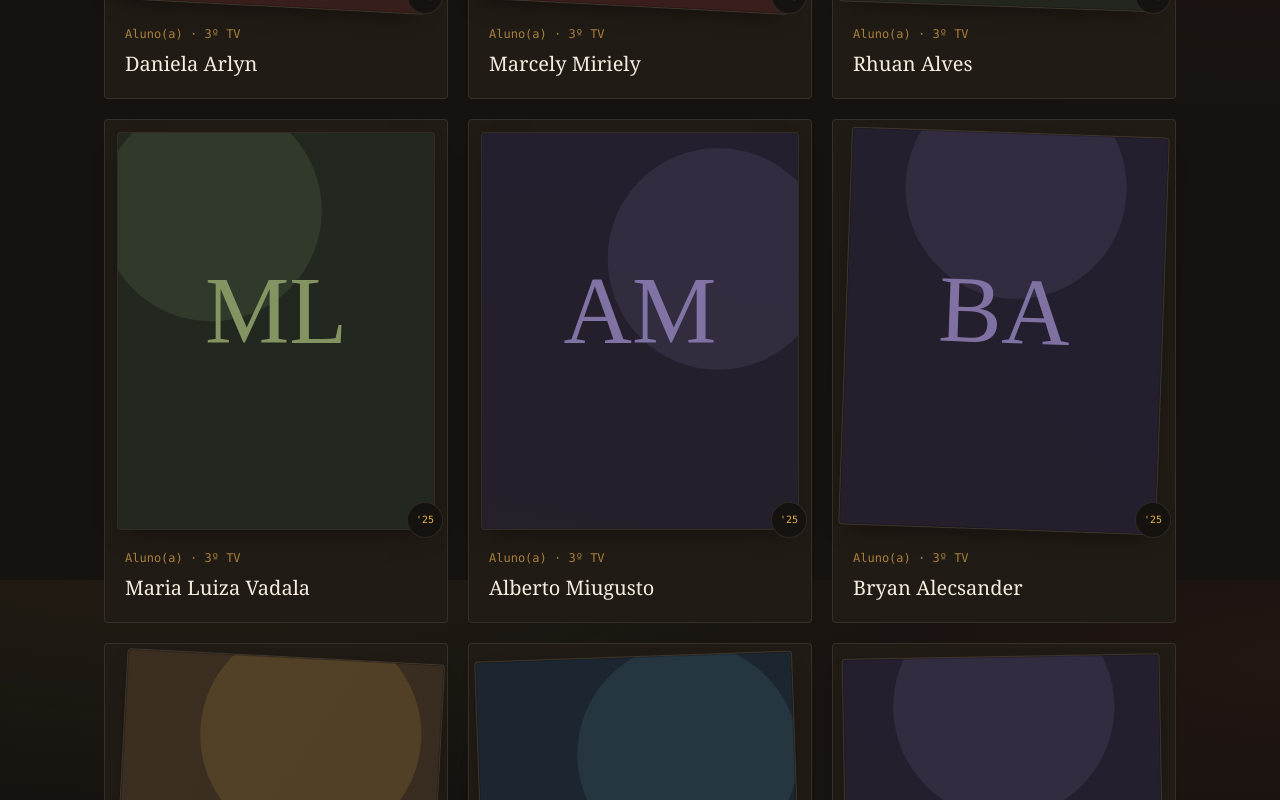
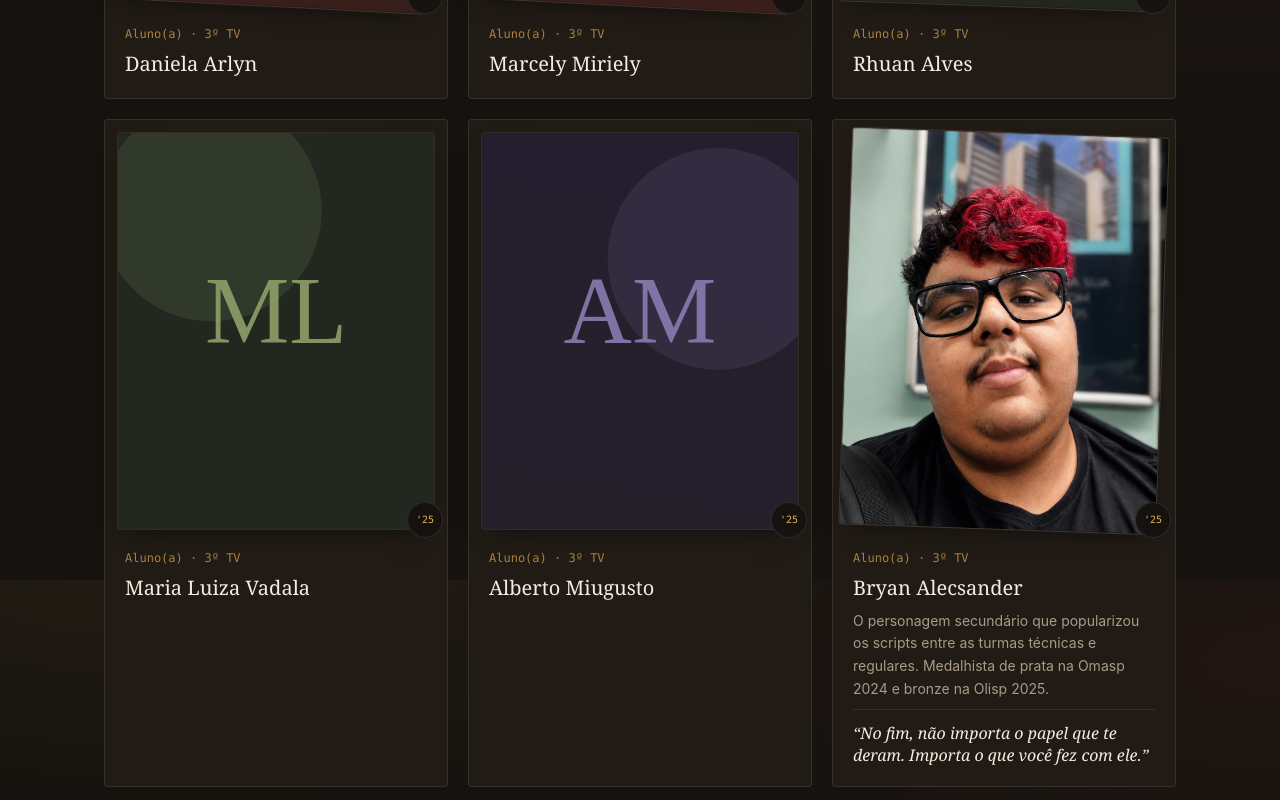
Before and after one commit to NixHokori1211/Anu-rio-3tv2025, a Next.js app: page /pessoas in a window 1280 px wide. Shown: the part 1820-2620 px from the top of the page. Built offline with nearby package versions, Linux system fonts and the light colour scheme.

Commit message:
content: foto, bio e frase do Bryan Alecsander

```diff
--- a/src/data/students.ts
+++ b/src/data/students.ts
@@ -17,7 +17,7 @@ export const students: Student[] = [
   { id: "rhuan-alves", name: "Rhuan Alves", photo: "/mock/rhuan-alves.jpg", className: "3º TV", description: "", quote: "", memories: [] },
   { id: "maria-luiza-vadala", name: "Maria Luiza Vadala", photo: "/mock/maria-luiza-vadala.jpg", className: "3º TV", description: "", quote: "", memories: [] },
   { id: "alberto-miugusto", name: "Alberto Miugusto", photo: "/mock/alberto-miugusto.jpg", className: "3º TV", description: "", quote: "", memories: [] },
-  { id: "bryan-alecsander", name: "Bryan Alecsander", photo: "/mock/bryan-alecsander.jpg", className: "3º TV", description: "", quote: "", memories: [] },
+  { id: "bryan-alecsander", name: "Bryan Alecsander", photo: "/mock/bryan-alecsander.jpg", className: "3º TV", description: "O personagem secundário que popularizou os scripts entre as turmas técnicas e regulares. Medalhista de prata na Omasp 2024 e bronze na Olisp 2025.", quote: "No fim, não importa o papel que te deram. Importa o que você fez com ele.", memories: [] },
   { id: "leticia-suellen", name: "Letícia Suellen", photo: "/mock/leticia-suellen.jpg", className: "3º TV", description: "", quote: "", memories: [] },
   { id: "felipe-oliveira", name: "Felipe Oliveira", photo: "/mock/felipe-oliveira.jpg", className: "3º TV", description: "", quote: "", memories: [] },
   { id: "david-dos-santos-2", name: "David dos Santos", photo: "/mock/david-dos-santos-2.jpg", className: "3º TV", description: "", quote: "", memories: [] },
```
Also changed, not shown: public/mock/bryan-alecsander.jpg (added).
